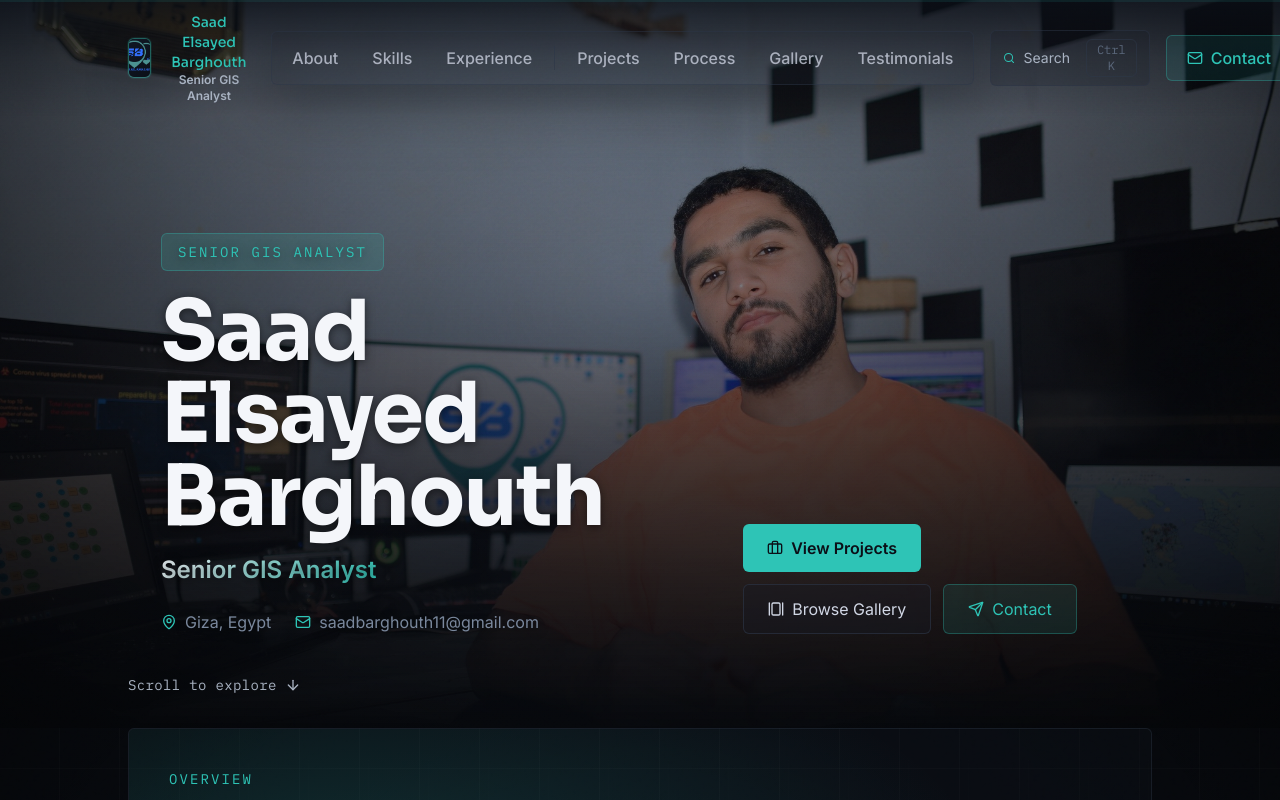
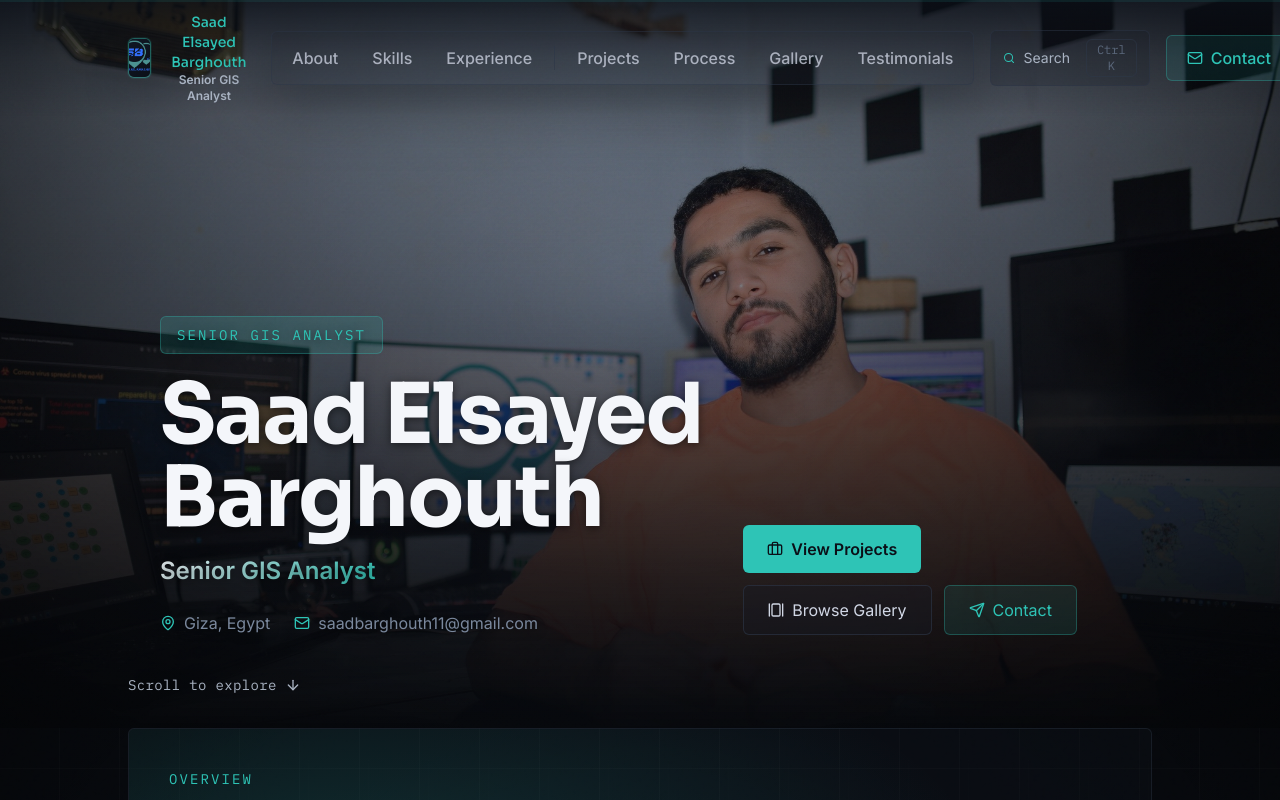
Before and after one commit to saadbarghouth2-blip/Saad-Elsayed-Barghouth, a React (Vite) app: page /#/ in a window 1280 px wide. Shown: the top 800 px of the page. Built offline with nearby package versions, Linux system fonts and the light colour scheme.

Commit message:
Update Hero.tsx

```diff
--- a/src/sections/Hero.tsx
+++ b/src/sections/Hero.tsx
@@ -113,7 +113,7 @@ export default function Hero() {
         className="absolute inset-0 z-[6] flex flex-col justify-end pb-4 sm:pb-8 site-gutter"
       >
         <div className="w-full max-w-6xl">
-          <div className="hero-panel text-shadow p-4 sm:p-8 rounded-xl border border-slate-700/45 bg-navy/55 backdrop-blur-[2px] sm:rounded-none sm:border-transparent sm:bg-transparent sm:backdrop-blur-0">
+          <div className="hero-panel text-shadow p-0 sm:p-8">
             <div className="grid grid-cols-1 lg:grid-cols-12 gap-8 lg:gap-10 items-end">
               <div className="lg:col-span-7">
                 <div className="hero-item mb-4 sm:mb-5">
```
